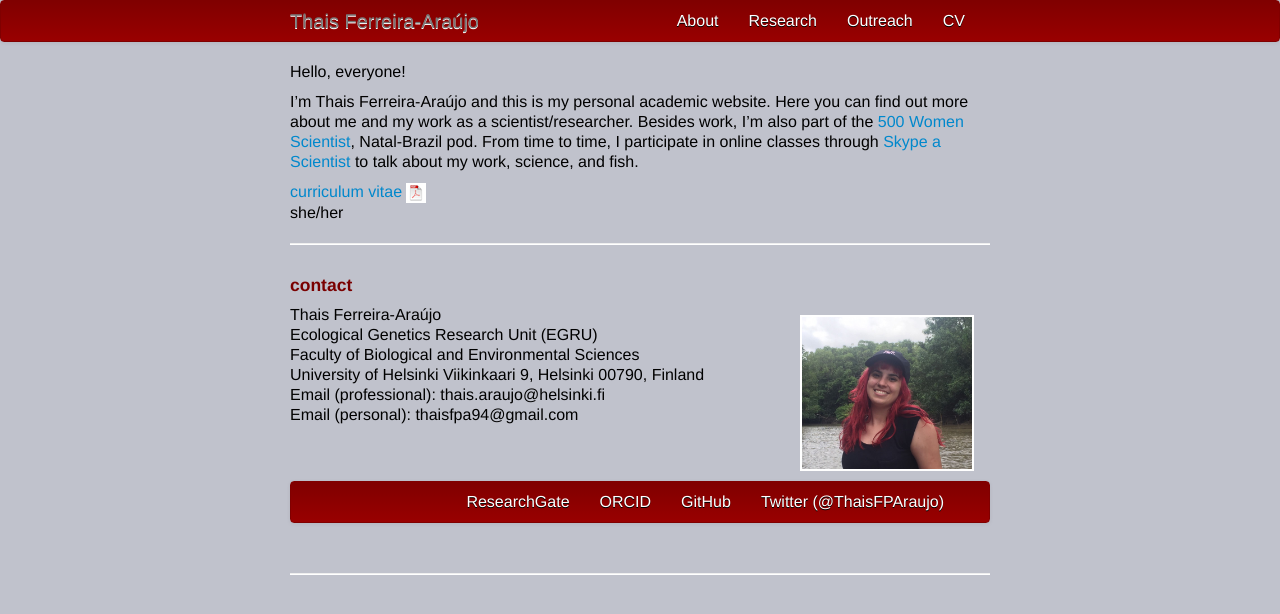
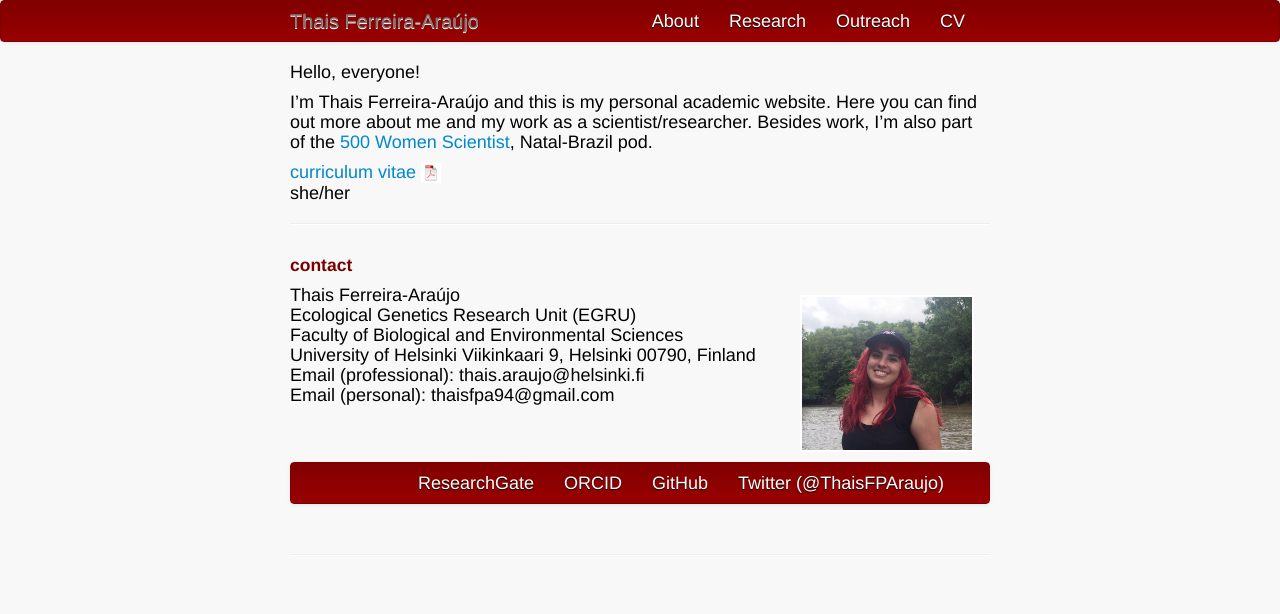
Before and after one commit to tferreira-araujo/tferreira-araujo.github.io, a Jekyll site: the page built from index.md, in a window 1280 px wide. Shown: the top 614 px of the page. Built offline with Jekyll 4.4.1, drawn with Linux system fonts in a browser that asks for light colours.

Commit message:
update my website

```diff
--- a/assets/themes/twitter/css/my_custom_css.css
+++ b/assets/themes/twitter/css/my_custom_css.css
@@ -134,8 +134,8 @@ h1, h2, h3, h4 {
 
 body {
 	color:#000000;
-	background-color:#C0C2CC;
+	background-color:#F8F8F9;
 	font-family:"Helvetica Neue",Helvetica,Arial,sans-serif;
-	font-size:16px;
+	font-size:18px;
 	line-height:20px;
 }
--- a/index.md
+++ b/index.md
@@ -7,7 +7,7 @@ keywords: Thais, Ferreira-Araújo, PhD, fish, researcher, evolution
 
 Hello, everyone!
 
-I'm Thais Ferreira-Araújo and this is my personal academic website. Here you can find out more about me and my work as a scientist/researcher. Besides work, I'm also part of the [500 Women Scientist](https://500womenscientists.org/), Natal-Brazil pod. From time to time, I participate in online classes through [Skype a Scientist](https://www.skypeascientist.com/) to talk about my work, science, and fish.
+I'm Thais Ferreira-Araújo and this is my personal academic website. Here you can find out more about me and my work as a scientist/researcher. Besides work, I'm also part of the [500 Women Scientist](https://500womenscientists.org/), Natal-Brazil pod.
 
 [curriculum vitae ![CV as pdf]({{ BASE_PATH }}/pages/icons16/pdf-icon.png)]({{ BASE_PATH }}/assets/Academic_Resume_short_grantwriting.pdf)<br/>
 she/her
```
